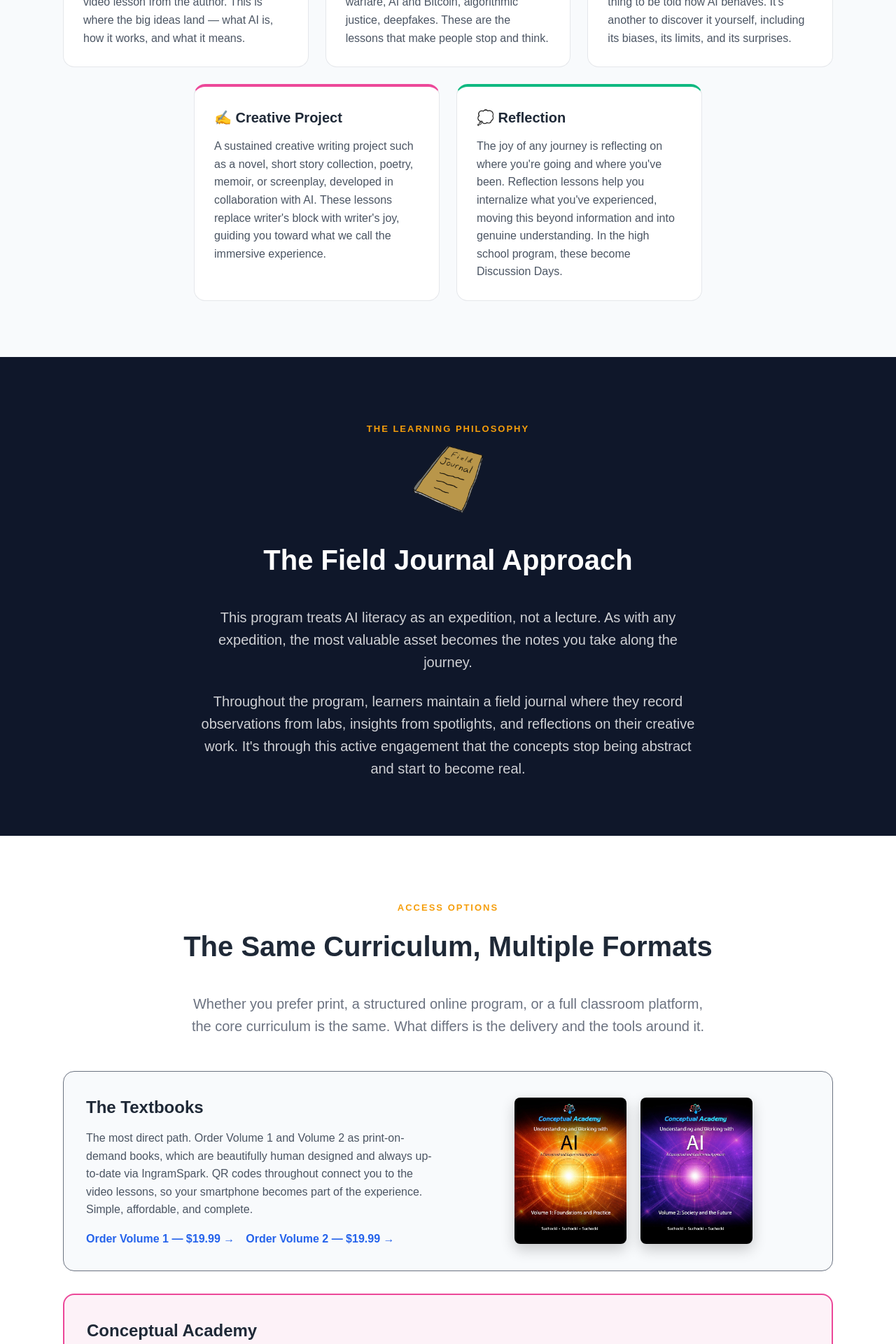
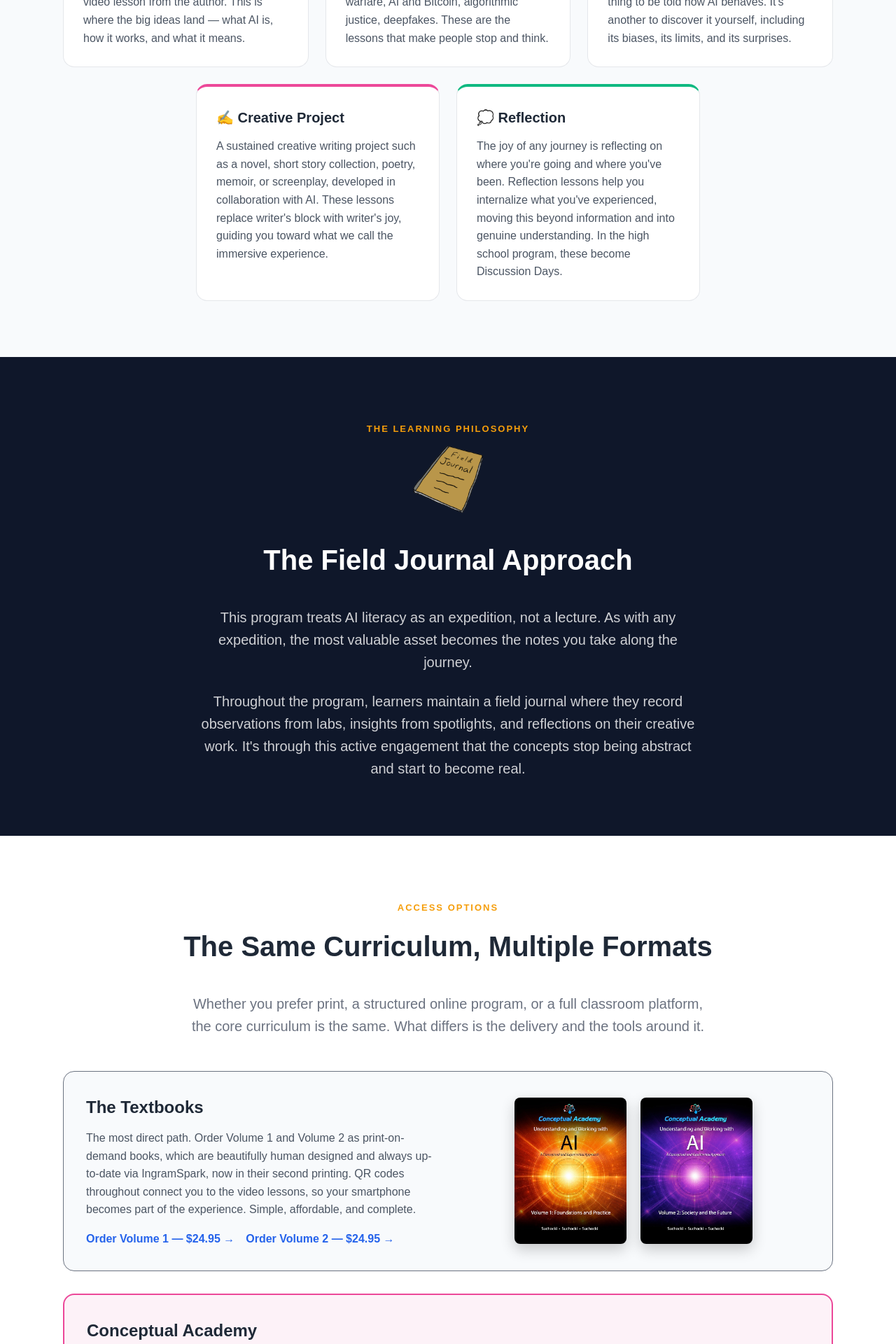
Before and after one commit to Suchocki88/UnderstandingAI.ai, a Next.js app: page /curriculum in a window 1280 px wide. Shown: the part 2420-4340 px from the top of the page at 70% size. Built offline with nearby package versions, Linux system fonts and the light colour scheme.

Commit message:
Update page.tsx

```diff
--- a/app/curriculum/page.tsx
+++ b/app/curriculum/page.tsx
@@ -178,7 +178,7 @@ export default function Page() {
 
       {/* VIDEO */}
       <section style={{ background: "#ffffff", padding: "80px 24px" }}>
-        <div style={{ maxWidth: 1100, margin: "0 auto", display: "grid", gridTemplateColumns: "repeat(auto-fit, minmax(320px, 1fr))", gap: 48, alignItems: "center" }}>
+        <div style={{ maxWidth: 1100, margin: "0 auto", display: "grid", gridTemplateColumns: "repeat(auto-fit, minmax(min(100%, 320px), 1fr))", gap: 48, alignItems: "center" }}>
           <div>
             <p style={{ fontSize: 13, fontWeight: 700, textTransform: "uppercase", letterSpacing: 2, color: "#f59e0b" }}>
               Sample Lesson
@@ -218,7 +218,7 @@ export default function Page() {
           </div>
 
           {/* Row 1 - three cards */}
-          <div style={{ display: "grid", gridTemplateColumns: "repeat(3, 1fr)", gap: 24, marginBottom: 24 }}>
+          <div style={{ display: "grid", gridTemplateColumns: "repeat(auto-fit, minmax(min(100%, 260px), 1fr))", gap: 24, marginBottom: 24 }}>
             <div style={{ background: "#ffffff", border: "1px solid #e5e7eb", borderRadius: 16, padding: 28, borderTop: "4px solid #f59e0b" }}>
               <h3 style={{ margin: "0 0 12px", fontSize: 20 }}>📖 Core Lesson</h3>
               <p style={{ color: "#4b5563", margin: 0 }}>
@@ -240,7 +240,7 @@ export default function Page() {
           </div>
 
           {/* Row 2 - two cards centered */}
-          <div style={{ display: "grid", gridTemplateColumns: "repeat(2, 1fr)", gap: 24, maxWidth: "66%", margin: "0 auto" }}>
+          <div style={{ display: "grid", gridTemplateColumns: "repeat(auto-fit, minmax(min(100%, 260px), 1fr))", gap: 24, maxWidth: 720, margin: "0 auto" }}>
             <div style={{ background: "#ffffff", border: "1px solid #e5e7eb", borderRadius: 16, padding: 28, borderTop: "4px solid #ec4899" }}>
               <h3 style={{ margin: "0 0 12px", fontSize: 20 }}>✍️ Creative Project</h3>
               <p style={{ color: "#4b5563", margin: 0 }}>
@@ -289,25 +289,25 @@ export default function Page() {
           <div style={{ display: "grid", gap: 32 }}>
 
             {/* Books */}
-            <div style={{ border: "1px solid #6b7280", borderRadius: 16, padding: 32, background: "#f8fafc", display: "grid", gridTemplateColumns: "repeat(auto-fit, minmax(280px, 1fr))", gap: 24, alignItems: "center" }}>
+            <div style={{ border: "1px solid #6b7280", borderRadius: 16, padding: 32, background: "#f8fafc", display: "grid", gridTemplateColumns: "repeat(auto-fit, minmax(min(100%, 280px), 1fr))", gap: 24, alignItems: "center" }}>
               <div>
                 <h3 style={{ fontSize: 24, margin: "0 0 12px", color: "#1f2937" }}>The Textbooks</h3>
                 <p style={{ color: "#4b5563", marginTop: 0 }}>
-                  The most direct path. Order Volume 1 and Volume 2 as print-on-demand books, which are beautifully human designed and always up-to-date via IngramSpark. QR codes throughout connect you to the video lessons, so your smartphone becomes part of the experience. Simple, affordable, and complete.
+                  The most direct path. Order Volume 1 and Volume 2 as print-on-demand books, which are beautifully human designed and always up-to-date via IngramSpark, now in their second printing. QR codes throughout connect you to the video lessons, so your smartphone becomes part of the experience. Simple, affordable, and complete.
                 </p>
                 <div style={{ marginTop: 16, display: "flex", gap: 16, flexWrap: "wrap" }}>
-                  <a href="https://shop.ingramspark.com/b/084?params=4Ubgowqn33dPkRQlH6Lc3HmeHl43roEnJHw4n0t9uEd" target="_blank" rel="noopener noreferrer" style={{ color: "#2563eb", fontWeight: 700, textDecoration: "none" }}>Order Volume 1 — $19.99 →</a>
-                  <a href="https://shop.ingramspark.com/b/084?params=2SR8fnMJdGddfDPH5kQLrD6P0VrPHPof8SrYclByl9q" target="_blank" rel="noopener noreferrer" style={{ color: "#2563eb", fontWeight: 700, textDecoration: "none" }}>Order Volume 2 — $19.99 →</a>
+                  <a href="https://shop.ingramspark.com/b/084?params=HYIdgSCn0BEBG6sdzaDavNmzKwzbKq2iEm0iVf7Bvzc" target="_blank" rel="noopener noreferrer" style={{ color: "#2563eb", fontWeight: 700, textDecoration: "none" }}>Order Volume 1 — $24.95 →</a>
+                  <a href="https://shop.ingramspark.com/b/084?params=KvE5ozT0IsH3MPDfWbMyP3M9EvvOKU5PVrFySqsSJT7" target="_blank" rel="noopener noreferrer" style={{ color: "#2563eb", fontWeight: 700, textDecoration: "none" }}>Order Volume 2 — $24.95 →</a>
                 </div>
               </div>
-              <div style={{ display: "flex", justifyContent: "center", gap: 20 }}>
+              <div style={{ display: "flex", justifyContent: "center", gap: 20, flexWrap: "wrap" }}>
                 <img src="/images/volume1.jpg" alt="Volume 1" style={{ width: 160, borderRadius: 8, boxShadow: "0 8px 20px rgba(0,0,0,0.2)" }} />
                 <img src="/images/volume2.jpg" alt="Volume 2" style={{ width: 160, borderRadius: 8, boxShadow: "0 8px 20px rgba(0,0,0,0.2)" }} />
               </div>
             </div>
 
             {/* Conceptual Academy */}
-            <div style={{ border: "2px solid #ec4899", borderRadius: 16, padding: 32, background: "#fdf2f8", display: "grid", gridTemplateColumns: "repeat(auto-fit, minmax(280px, 1fr))", gap: 24, alignItems: "center" }}>
+            <div style={{ border: "2px solid #ec4899", borderRadius: 16, padding: 32, background: "#fdf2f8", display: "grid", gridTemplateColumns: "repeat(auto-fit, minmax(min(100%, 280px), 1fr))", gap: 24, alignItems: "center" }}>
               <div>
                 <h3 style={{ fontSize: 24, margin: "0 0 12px", color: "#1f2937" }}>Conceptual Academy</h3>
                 <p style={{ color: "#4b5563", marginTop: 0 }}>
@@ -328,7 +328,7 @@ export default function Page() {
             </div>
 
             {/* PocketLab */}
-            <div style={{ border: "2px solid #f59e0b", borderRadius: 16, padding: 32, background: "#fff7ed", display: "grid", gridTemplateColumns: "repeat(auto-fit, minmax(280px, 1fr))", gap: 24, alignItems: "center" }}>
+            <div style={{ border: "2px solid #f59e0b", borderRadius: 16, padding: 32, background: "#fff7ed", display: "grid", gridTemplateColumns: "repeat(auto-fit, minmax(min(100%, 280px), 1fr))", gap: 24, alignItems: "center" }}>
               <div>
                 <h3 style={{ fontSize: 24, margin: "0 0 12px", color: "#1f2937" }}>PocketLab — K–12 Classroom</h3>
                 <p style={{ color: "#4b5563", marginTop: 0 }}>
```
